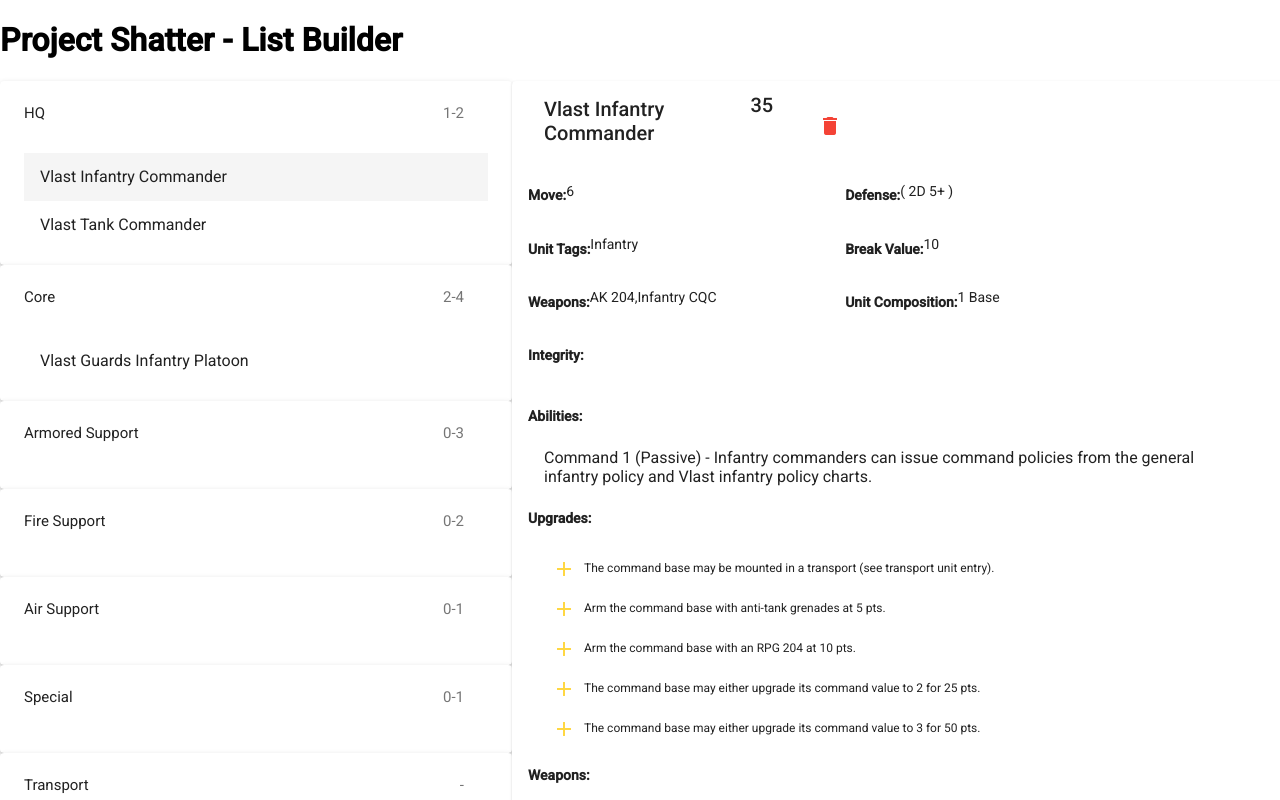
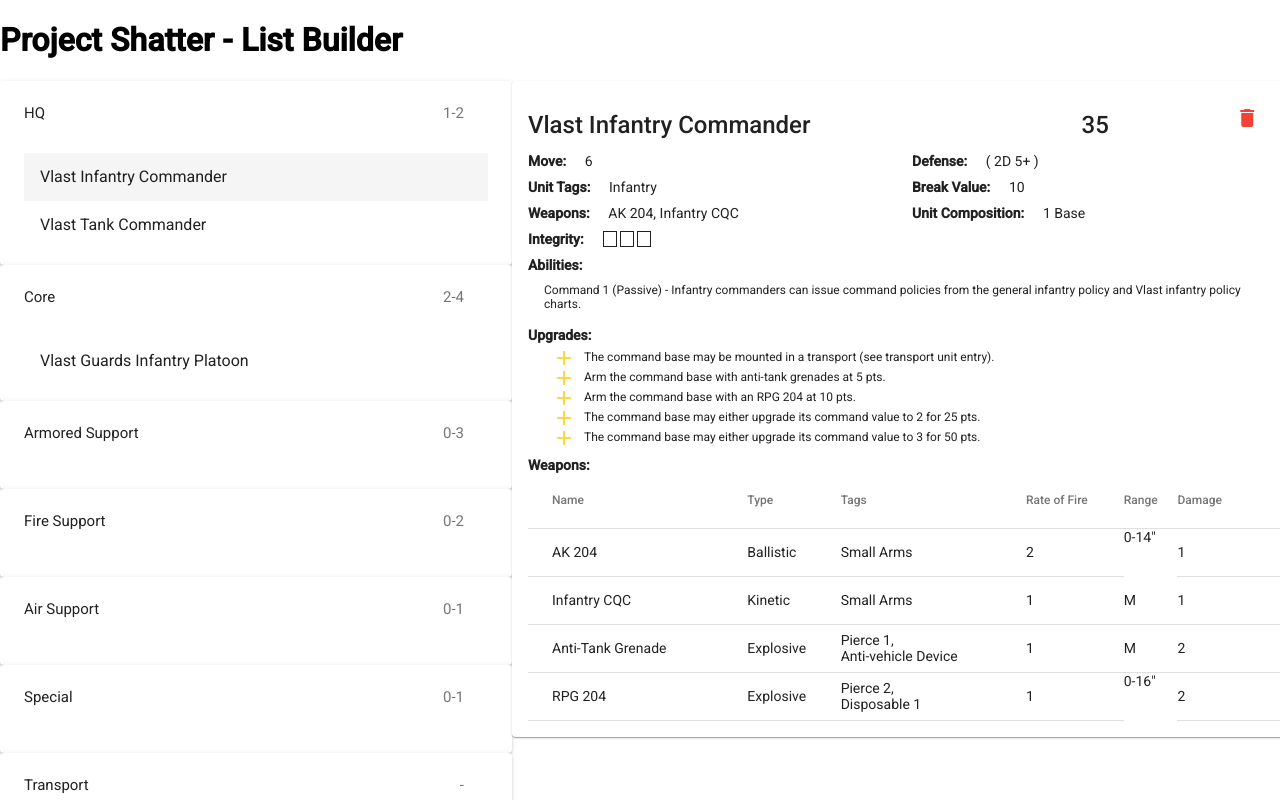
Before and after one commit to kmskov/shatter-list-builder, an Angular app: page / in a window 1280 px wide. Both pictures are taken after a click on the button "Vlast Infantry Commander". Shown: the top 800 px of the page. Built offline with nearby package versions, Linux system fonts and the light colour scheme.

Commit message:
unit entry layout cleanup

```diff
--- a/src/app/unit-entry/unit-entry.component.css
+++ b/src/app/unit-entry/unit-entry.component.css
@@ -7,99 +7,24 @@ mat-card {
   height: 100%;
 }
 
-/*
-ul {
-  list-style-type: none;
+h4, p {
   margin: 0;
+}
+
+.unit-upgrades .mat-list-item {
+  height: 20px;
+}
+
+.mat-card-actions {
   padding: 0;
 }
 
-.unit-entry {
-  display: grid;
-  grid-template-columns: auto auto;
-  grid-gap: 10px;
-  background-color: .2196F3;
-  padding: 10px;
-}
-
 .unit-title {
-  grid-column-start: 1;
-  grid-row-start: 1;
+  margin: auto;
 }
 
 .unit-total-points {
-  grid-column-start: 2;
-  grid-row-start: 1;
-}
-.unit-move {
-  grid-column-start: 1;
-  grid-row-start: 2;
-}
-
-.unit-defense {
-  grid-column-start: 2;
-  grid-row-start: 2;
-}
-
-.unit-tags {
-  grid-column-start: 1;
-  grid-row-start: 3;
-}
-
-.unit-breakvalue {
-  grid-column-start: 2;
-  grid-row-start: 3;
-}
-
-.unit-weapons {
-  grid-column-start: 1;
-  grid-row-start: 4;
-}
-
-.unit-composition {
-  grid-column-start: 2;
-  grid-row-start: 4;
-}
-
-.unit-integrity {
-  grid-column-start: 1;
-  grid-column-end: span 2;
-  grid-row-start: 5;
-}
-
-.unit-abilities {
-  grid-column-start: 1;
-  grid-column-end: span 2;
-  grid-row-start: 6;
-}
-
-.unit-upgrades {
-  grid-column-start: 1;
-  grid-column-end: span 2;
-  grid-row-start: 7;
-}
-
-.weapon-summary {
-  grid-column-start: 1;
-  grid-column-end: span 2;
-  grid-row-start: 8;
-}
-
-.attribute-title {
-  font-weight: bold;
-  margin-right: 5px;
-}
-
-.attribute {
-
-}
-
-button.upgrade {
-  margin-right: 5px;
-}
-
-tr.header {
-  text-decoration: underline;
+  margin: auto;
 }
 
 .integrity-box {
@@ -112,4 +37,3 @@ tr.header {
 .threshold {
   border-color: red;
 }
-*/
--- a/src/app/unit-entry/unit-entry.component.html
+++ b/src/app/unit-entry/unit-entry.component.html
@@ -1,66 +1,70 @@
 <mat-card *ngIf="unitEntry" class="unit-entry">
 
-  <mat-card-header fxLayout="row">
-    <mat-card-title fxFlex class="unit-title">{{unitEntry.name}}</mat-card-title>
-    <mat-card-title fxFlex="20" class="unit-total-points">{{unitEntry.basePoints}}</mat-card-title>
+  <mat-card-title fxLayout="row" class="unit-title">
+    <span fxFlex class="unit-title">{{unitEntry.name}}</span>
+    <span fxFlex="20" class="unit-total-points">{{unitEntry.basePoints}}</span>
     <mat-card-actions fxFlex="10">
       <button mat-icon-button color="warn">
         <mat-icon>delete</mat-icon>
       </button>
     </mat-card-actions>
-  </mat-card-header>
+  </mat-card-title>
 
   <mat-card-content>
-    <div class="flex" fxLayout="row wrap" fxLayoutGap="10px">
+    <div class="flex" fxLayout="row wrap" fxLayoutGap="10px grid" fxFill>
 
-      <div fxFlex="40" fxLayout="row" class="unit-move">
-        <h4 class="attribute-title">Move: </h4>
-        <p class="attribute">{{unitEntry.move}}</p>
+      <div fxFlex="50" fxLayout="row" class="unit-move">
+        <h4 class="attribute-title">Move:</h4>
+        <p fxFlexOffset="5" class="attribute">{{unitEntry.move}}</p>
       </div>
 
-      <div fxFlex="40" fxLayout="row" class="unit-defense">
-        <h4 class="attribute-title">Defense: </h4>
-        <p class="attribute">( {{unitEntry.defense.dice}}D {{unitEntry.defense.save}} )</p>
+      <div fxFlex="50" fxLayout="row" class="unit-defense">
+        <h4 class="attribute-title">Defense:</h4>
+        <p fxFlexOffset="5" class="attribute">( {{unitEntry.defense.dice}}D {{unitEntry.defense.save}} )</p>
       </div>
 
-      <div fxFlex="40" fxLayout="row" class="unit-tags">
-        <h4 class="attribute-title">Unit Tags: </h4>
-        <p *ngFor="let tag of unitEntry.unitTags">{{tag}}</p>
+      <div fxFlex="50" fxLayout="row" class="unit-tags">
+        <h4 class="attribute-title">Unit Tags:</h4>
+        <p fxFlexOffset="5" *ngFor="let tag of unitEntry.unitTags">{{tag}}</p>
       </div>
 
-      <div fxFlex="40" fxLayout="row" class="unit-breakvalue">
-        <h4 class="attribute-title">Break Value: </h4>
-        <p class="attribute">{{unitEntry.breakValue}}</p>
+      <div fxFlex="50" fxLayout="row" class="unit-breakvalue">
+        <h4 class="attribute-title">Break Value:</h4>
+        <p fxFlexOffset="5" class="attribute">{{unitEntry.breakValue}}</p>
       </div>
 
-      <div fxFlex="40" fxLayout="row wrap" class="unit-weapons">
-        <h4 class="attribute-title">Weapons: </h4>
-        <p *ngFor="let weapon of currentWeaponNames; let isLast=last" class="attribute">{{weapon}}{{isLast ? '' : ', '}}</p>
+      <div fxFlex="50" fxLayout="row" class="unit-weapons">
+        <h4 class="attribute-title">Weapons:</h4>
+        <div fxFlexOffset="5" fxLayout="row wrap">
+          <p *ngFor="let weapon of currentWeaponNames; let isLast=last" class="attribute">{{weapon}}{{isLast ? '' : ',&nbsp;'}}</p>
+        </div>
       </div>
 
-      <div fxFlex="40" fxLayout="row" class="unit-composition">
-        <h4 class="attribute-title">Unit Composition: </h4>
-        <p class="attribute">{{unitEntry.squadComposition}}</p>
+      <div fxFlex="50" fxLayout="row" class="unit-composition">
+        <h4 class="attribute-title">Unit Composition:</h4>
+        <p fxFlexOffset="5" class="attribute">{{unitEntry.squadComposition}}</p>
       </div>
 
-      <div fxFlex="90" fxLayout="row" class="unit-integrity">
-        <h4 class="attribute-title">Integrity: </h4>
-        <p *ngFor="let curr of integrity; let i=index;" class="attribute integrity-box" [class.threshold]="curr != 'normal'">&nbsp;</p>
+      <div fxFlex="100" fxLayout="row" class="unit-integrity">
+        <h4 class="attribute-title">Integrity:</h4>
+        <div fxFlexOffset="2.5" fxLayout="row wrap">
+          <div *ngFor="let curr of integrity; let i=index;" class="attribute integrity-box" [class.threshold]="curr != 'normal'"></div>
+        </div>
       </div>
 
-      <div fxFlex="90" fxLayout="column">
-        <mat-list class="unit-abilities">
-          <h4 class="attribute-title">Abilities: </h4>
+      <div fxFlex="100" fxLayout="column">
+        <h4 class="attribute-title">Abilities:</h4>
+        <mat-list class="unit-abilities" dense>
           <mat-list-item *ngFor="let ability of abilityEntries">
             <p class="attribute">{{ability.label}} ({{ability.type | titlecase}}) - {{ability.description}}</p>
           </mat-list-item>
         </mat-list>
       </div>
 
-      <div fxFlex="90" fxLayout="column">
-        <h4 class="attribute-title">Upgrades: </h4>
+      <div fxFlex="100" fxLayout="column">
+        <h4 class="attribute-title">Upgrades:</h4>
         <mat-list class="unit-upgrades" dense>
-          <mat-list-item *ngFor="let upgrade of unitEntry.upgrades">
+          <mat-list-item class="unit-upgrades" *ngFor="let upgrade of unitEntry.upgrades">
             <button mat-icon-button color="accent" (click)="addUpgrade(upgrade)" class="upgrade">
               <mat-icon>add</mat-icon>
             </button>
@@ -69,10 +73,10 @@
         </mat-list>
       </div>
 
-      <div fxFlex="90" fxLayout="column">
-        <h4 class="attribute-title">Weapons: </h4>
+      <div fxFlex="100" fxLayout="column">
+        <h4 fxFlex class="attribute-title">Weapons:</h4>
 
-        <table mat-table [dataSource]="weaponEntries" class="weapon-summary">
+        <table fxFlex mat-table [dataSource]="weaponEntries" class="weapon-summary">
 
           <ng-container matColumnDef="name">
             <th mat-header-cell *matHeaderCellDef> Name </th>
--- a/src/app/unit-selector/unit-selector.component.ts
+++ b/src/app/unit-selector/unit-selector.component.ts
@@ -32,7 +32,6 @@ export class UnitSelectorComponent implements OnInit {
   }
 
   addUnit(faction: string, unitType: string, index: number) {
-    //TODO implement
     console.log('addUnit: ' + faction + ', ' + unitType + ', ' + index)
     let unitSelection = {factionName: faction, unitType: unitType, index: index};
     this.unitSelectionEvent.emit(unitSelection)
```
